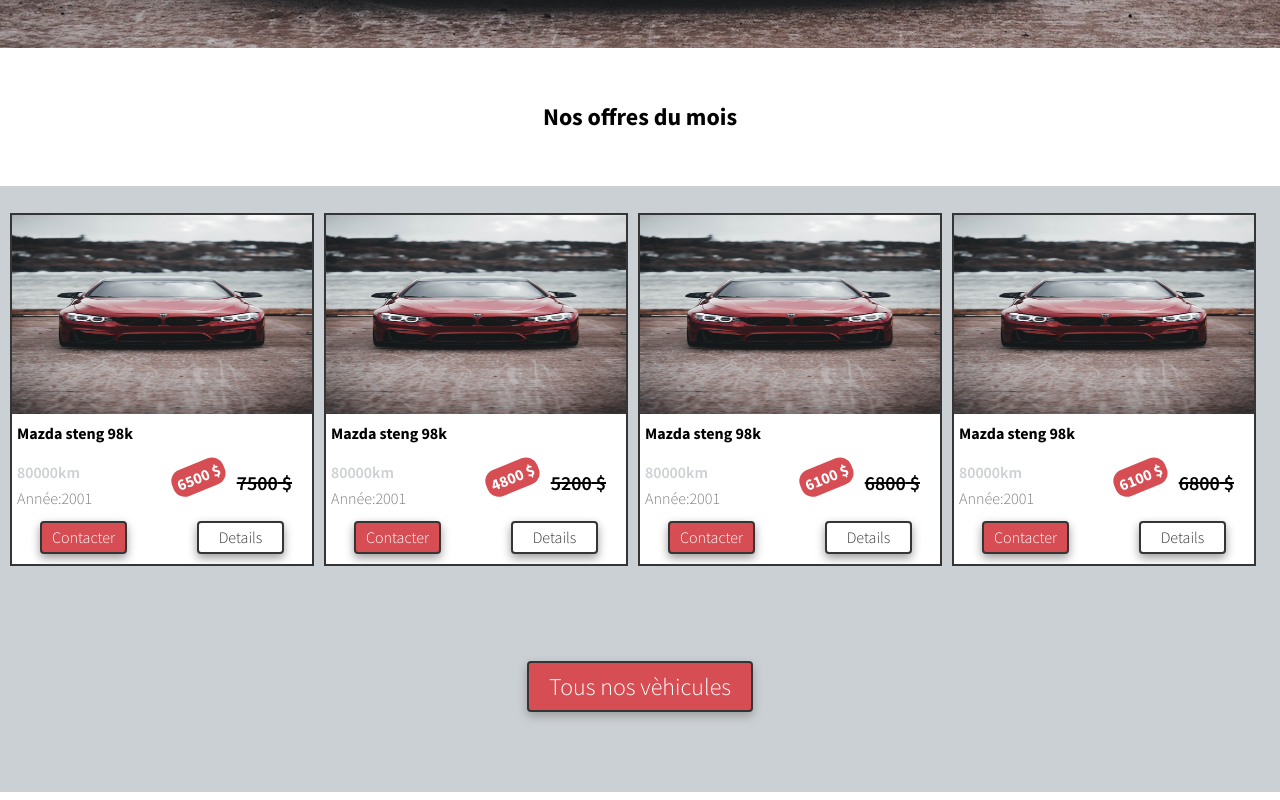
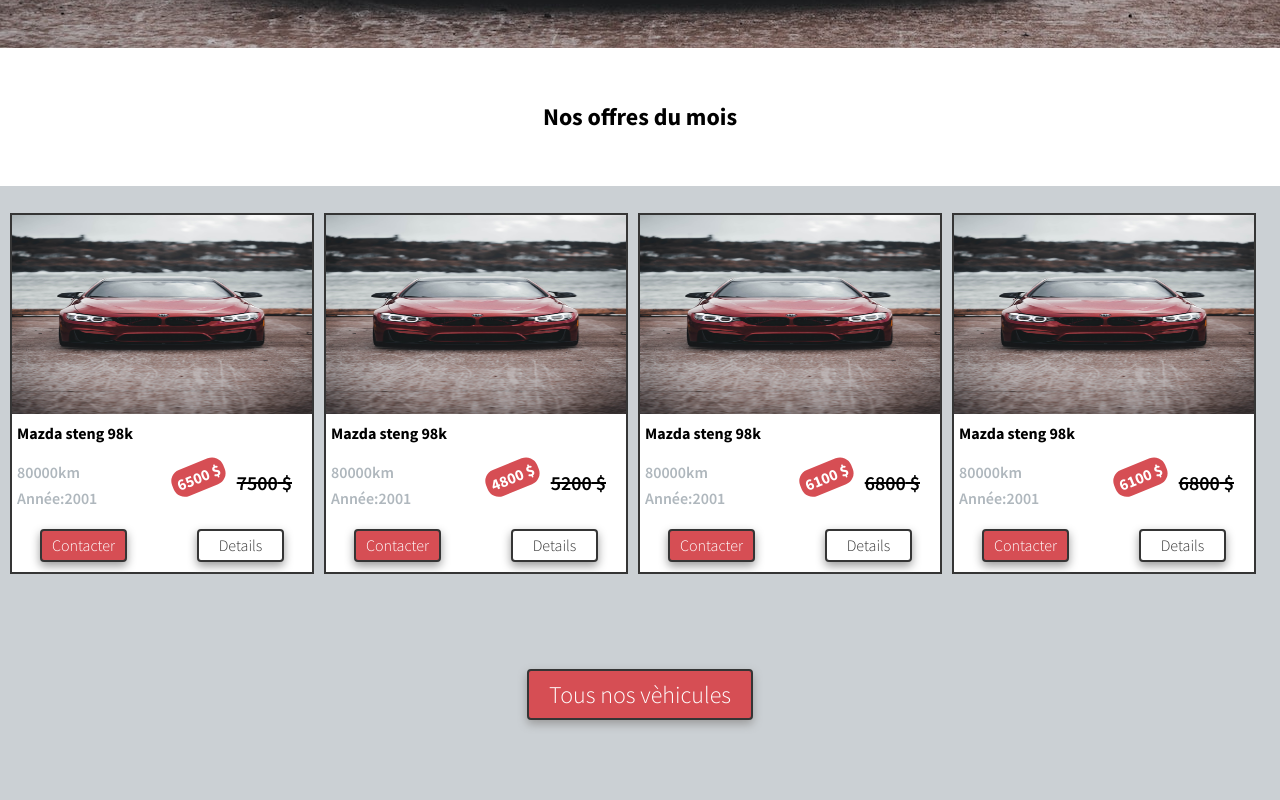
Before and after one commit to MarcoFormante/newGarageVincentParrot, a React (Create React App) app: page / in a window 1280 px wide. Shown: the part 772-1572 px from the top of the page. Built offline with nearby package versions, Linux system fonts and the light colour scheme.

Commit message:
modify text color in car card detail section (to light_grey)

```diff
--- a/src/components/pages/Home/Offers.js
+++ b/src/components/pages/Home/Offers.js
@@ -47,7 +47,7 @@
     return (
         <>
         <h3 className={'section_title section_title_offres'}>Nos offres du mois</h3>
-    <div className={"section_page section_page--grey"}>
+        <div className={"section_page section_page--grey"}>
 
             <div className={'carCards_container'}>
             <div className={'page_section page_section_offers card_carousel_flex'}>
@@ -58,8 +58,8 @@
             <div className={"container_full--flex"}>
                 <ButtonCta className={"cta cta--red cta_offers"} inner={"Tous nos vèhicules"} type={"link"} to={"/parc-auto"} />
             </div>
-            </div>
-            </>
+        </div>
+        </>
   )
 }
 
--- a/src/stylesheets/components/_car-card.scss
+++ b/src/stylesheets/components/_car-card.scss
@@ -34,23 +34,16 @@
 
     &_details{
           @include flex_spaceB;
-
+            margin-bottom: 15px;
 
         &--left{
             display:flex;
             flex-direction: column;
-            color: $light-gray-color;
+            color: darken($light-gray-color,10);
             font-size: map-get($font_size,"small");
             padding: 0 5px;
+            font-weight: 600;
 
-            &_km{
-                font-weight: 600;
-            }
-
-            &_year{
-                color: $dark_gray_color;
-
-            }
         }
 
         &--right{
--- a/src/stylesheets/index.css
+++ b/src/stylesheets/index.css
@@ -193,19 +193,15 @@
   flex-direction: row;
   justify-content: space-between;
   align-items: center;
+  margin-bottom: 15px;
 }
 .car_card_details--left {
   display: flex;
   flex-direction: column;
-  color: #CBD0D4;
+  color: #afb7bd;
   font-size: 16px;
   padding: 0 5px;
-}
-.car_card_details--left_km {
   font-weight: 600;
-}
-.car_card_details--left_year {
-  color: #7D7D7D;
 }
 .car_card_details--right {
   display: flex;
```
Also changed, not shown: 1 other file (tests, documents, lock files or other folders).
